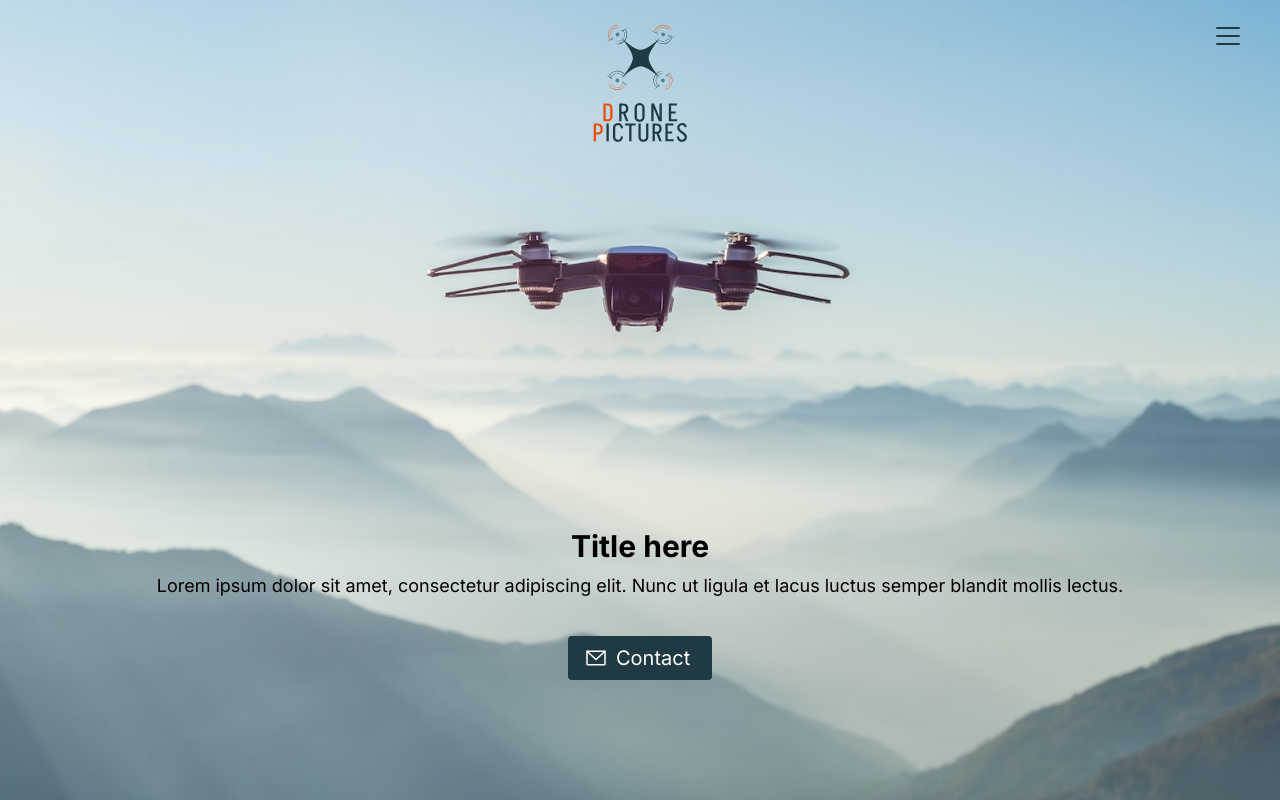
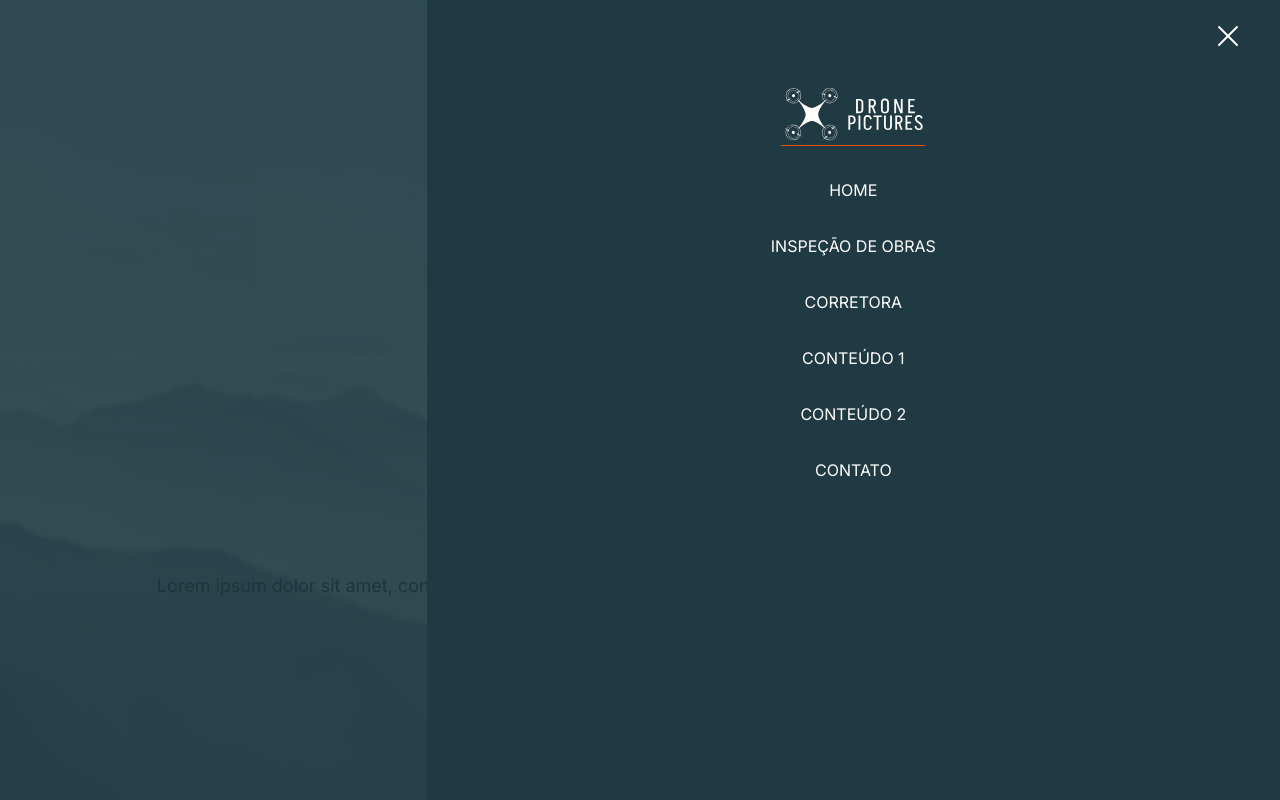
Before and after one commit to lucasnoman/drone-pictures, a Next.js app: page / in a window 1280 px wide. Both pictures are taken after a click on the icon 1228 px from the left and 36 px from the top of the page. Shown: the top 800 px of the page. Built offline with nearby package versions, Linux system fonts and the light colour scheme.

Commit message:
feat: componentized menu and added slide effect

```diff
--- /dev/null
+++ b/src/components/menu/Menu.tsx
@@ -0,0 +1,52 @@
+import Image from 'next/image';
+
+import { Transition } from '@headlessui/react';
+
+import logoHorizontal from 'public/images/logo/logo-white-horizontal.svg';
+import { X } from 'phosphor-react';
+
+type PropsMenuVisibility = {
+  isShowing: boolean;
+  setIsShowing: Function;
+};
+
+export default function Menu({ isShowing, setIsShowing }: PropsMenuVisibility) {
+  return (
+    <Transition
+      show={isShowing}
+      className='fixed top-0 z-10 flex h-full w-full'
+      enter='transition ease-in-out duration-300 transform'
+      enterFrom='translate-x-full'
+      enterTo='translate-x-0'
+      leave='transition ease-in-out duration-300 transform'
+      leaveFrom='translate-x-0'
+      leaveTo='translate-x-full'
+    >
+      <div className='w-1/3 bg-dp_blue-800/90'></div>
+
+      <div className='flex w-2/3 flex-col items-center gap-8 bg-dp_blue-800 pt-4 text-dp_light-100'>
+        <X
+          size={32}
+          className='mr-9 mt-1 self-end'
+          onClick={() => setIsShowing(!isShowing)}
+        />
+
+        <span>
+          <Image
+            className='mx-auto w-36'
+            src={logoHorizontal}
+            alt='Letra X com 4 hélices nas pontas formando um drone com o texto drone picture abaixo'
+          />
+          <hr className='w-36 border-dp_orange-900' />
+        </span>
+
+        <a>HOME</a>
+        <a>INSPEÇÃO DE OBRAS</a>
+        <a>CORRETORA</a>
+        <a>CONTEÚDO 1</a>
+        <a>CONTEÚDO 2</a>
+        <a>CONTATO</a>
+      </div>
+    </Transition>
+  );
+}
--- a/src/pages/index.tsx
+++ b/src/pages/index.tsx
@@ -1,18 +1,29 @@
+import { useState } from 'react';
+
+import { Transition } from '@headlessui/react';
+import { EnvelopeSimple, List, X } from 'phosphor-react';
+
 import fsPromises from 'fs/promises';
 import Image from 'next/image';
-import { EnvelopeSimple, List } from 'phosphor-react';
-import logo from '../../public/images/logo/logo.svg';
+
+import logo from 'public/images/logo/logo.svg';
+
 import Clients from '../components/clients/Clients';
 import ContactForm from '../components/contactForm/ContactForm';
 import Footer from '../components/footer/Footer';
+import Menu from '../components/menu/Menu';
 
 type ListOfImages = {
   listOfImages: Array<string>;
 };
 
 export default function Home({ listOfImages }: ListOfImages) {
+  const [isShowing, setIsShowing] = useState(false);
+
   return (
     <main>
+      <Menu isShowing={isShowing} setIsShowing={setIsShowing} />
+
       <section className='flex h-screen flex-col justify-between bg-hero bg-[length:auto_130%] bg-bottom bg-no-repeat px-9 pb-20'>
         <header>
           <Image
@@ -20,7 +31,11 @@ export default function Home({ listOfImages }: ListOfImages) {
             src={logo}
             alt='Letra X com 4 hélices nas pontas formando um drone com o texto drone picture abaixo'
           />
-          <List className='absolute top-5 right-9 text-dp_blue-800' size={32} />
+          <List
+            className='absolute top-5 right-9 text-dp_blue-800'
+            size={32}
+            onClick={() => setIsShowing(!isShowing)}
+          />
         </header>
 
         <div className='flex flex-col items-center gap-10 pb-10'>
```
Also changed, not shown: package.json (+4 -3 lines), 1 other file (tests, documents, lock files or other folders).
